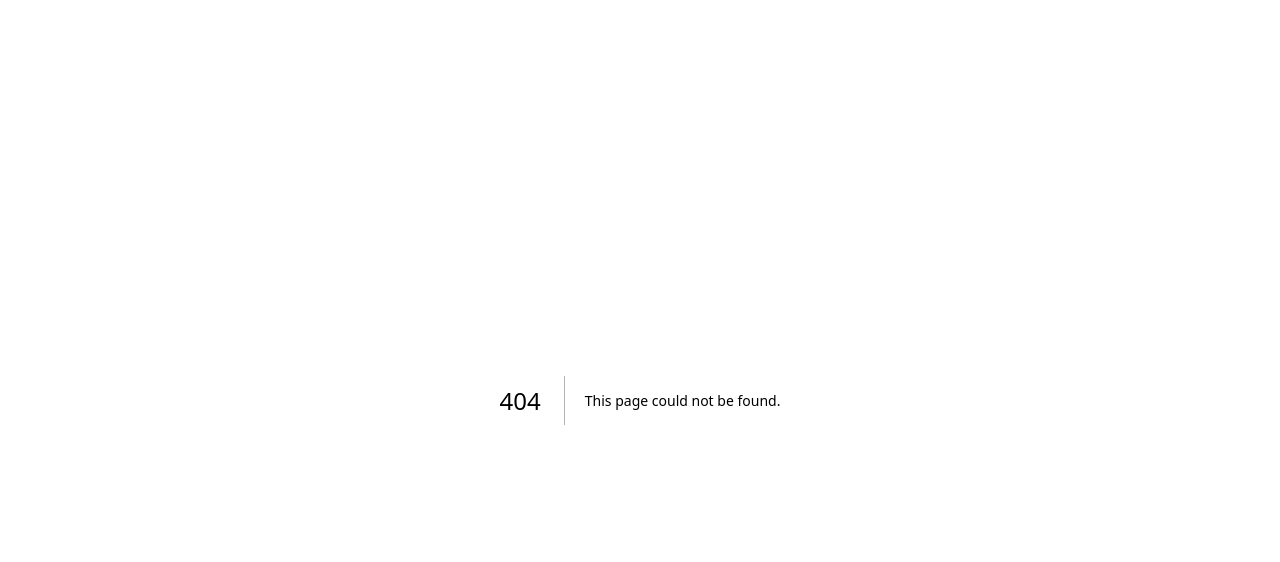
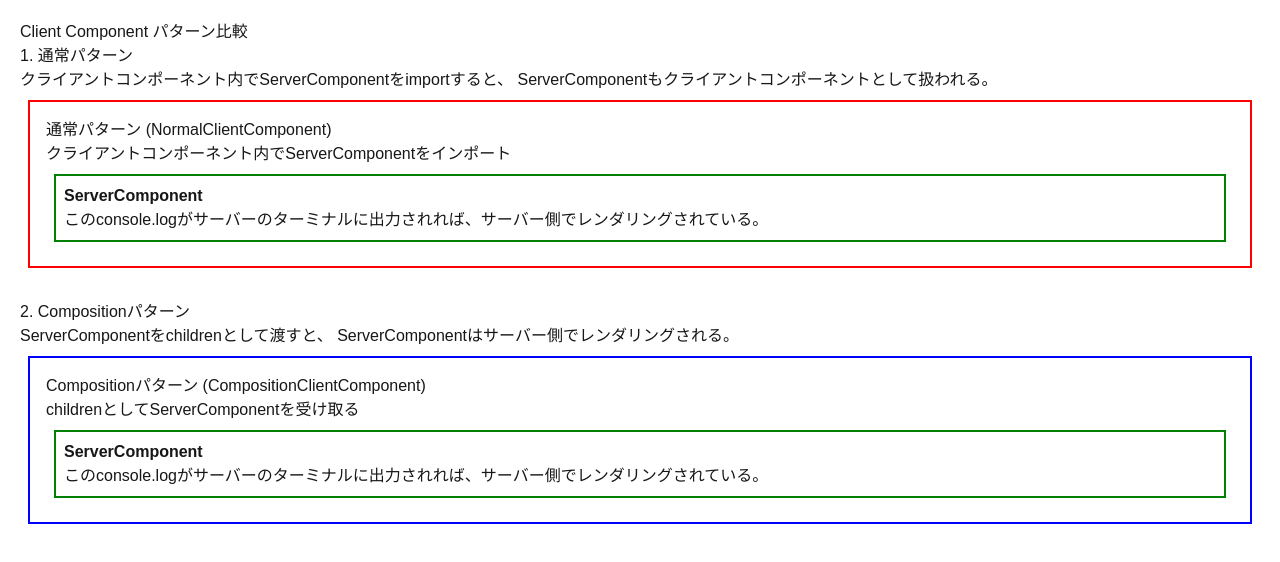
Before and after one commit to ShSato4JPN/sandbox-nextjs, a Next.js app: page /sandbox in a window 1280 px wide. Before the commit this address had no page. Shown: the top 562 px of the page. Built offline with nearby package versions, Linux system fonts and the light colour scheme.

Commit message:
feat: add client component and composition pattern example

```diff
--- /dev/null
+++ b/src/app/sandbox/client/client.tsx
@@ -0,0 +1,17 @@
+"use client";
+
+import ServerComponent from "../server";
+
+// 通常パターン: クライアントコンポーネント内でサーバーコンポーネントをインポート
+// この場合、ServerComponentもクライアントコンポーネントとして扱われる
+export default function NormalClientComponent() {
+  console.log("NormalClientComponent: rendered on client");
+
+  return (
+    <div style={{ border: "2px solid red", padding: "16px", margin: "8px" }}>
+      <h3>通常パターン (NormalClientComponent)</h3>
+      <p>クライアントコンポーネント内でServerComponentをインポート</p>
+      <ServerComponent />
+    </div>
+  );
+}
--- /dev/null
+++ b/src/app/sandbox/client/composition-client.tsx
@@ -0,0 +1,23 @@
+"use client";
+
+import { ReactNode } from "react";
+
+type CompositionClientComponentProps = {
+  children: ReactNode;
+};
+
+// Compositionパターン: childrenとしてサーバーコンポーネントを受け取る
+// この場合、childrenはサーバー側でレンダリングされる
+export default function CompositionClientComponent({
+  children,
+}: CompositionClientComponentProps) {
+  console.log("CompositionClientComponent: rendered on client");
+
+  return (
+    <div style={{ border: "2px solid blue", padding: "16px", margin: "8px" }}>
+      <h3>Compositionパターン (CompositionClientComponent)</h3>
+      <p>childrenとしてServerComponentを受け取る</p>
+      {children}
+    </div>
+  );
+}
--- /dev/null
+++ b/src/app/sandbox/page.tsx
@@ -0,0 +1,31 @@
+import NormalClientComponent from "./client/client";
+import CompositionClientComponent from "./client/composition-client";
+import ServerComponent from "./server";
+
+export default function SandBox() {
+  return (
+    <div style={{ padding: "20px" }}>
+      <h1>Client Component パターン比較</h1>
+
+      <section>
+        <h2>1. 通常パターン</h2>
+        <p>
+          クライアントコンポーネント内でServerComponentをimportすると、
+          ServerComponentもクライアントコンポーネントとして扱われる。
+        </p>
+        <NormalClientComponent />
+      </section>
+
+      <section style={{ marginTop: "32px" }}>
+        <h2>2. Compositionパターン</h2>
+        <p>
+          ServerComponentをchildrenとして渡すと、
+          ServerComponentはサーバー側でレンダリングされる。
+        </p>
+        <CompositionClientComponent>
+          <ServerComponent />
+        </CompositionClientComponent>
+      </section>
+    </div>
+  );
+}
--- /dev/null
+++ b/src/app/sandbox/server/index.tsx
@@ -0,0 +1,10 @@
+export default function ServerComponent() {
+  console.log("ServerComponent: rendered on server");
+
+  return (
+    <div style={{ border: "2px solid green", padding: "8px", margin: "8px" }}>
+      <strong>ServerComponent</strong>
+      <p>このconsole.logがサーバーのターミナルに出力されれば、サーバー側でレンダリングされている。</p>
+    </div>
+  );
+}
```
